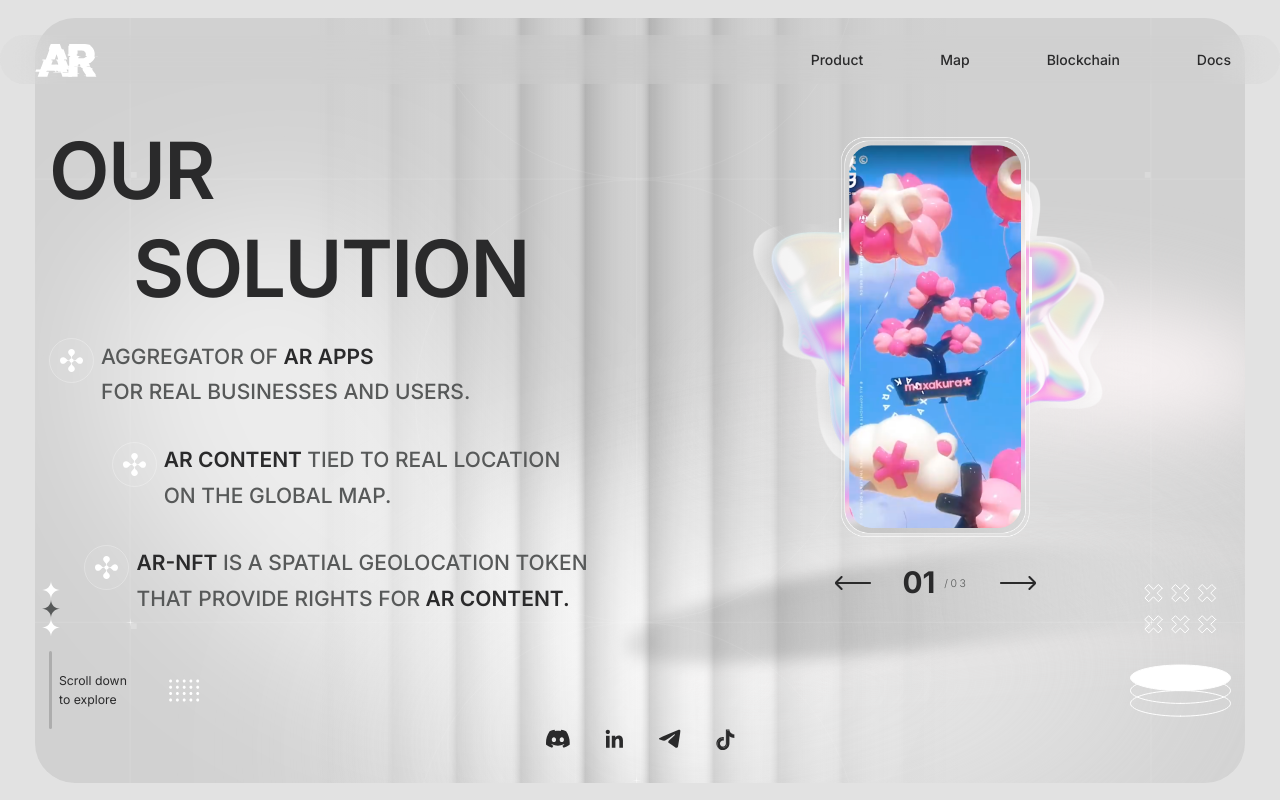
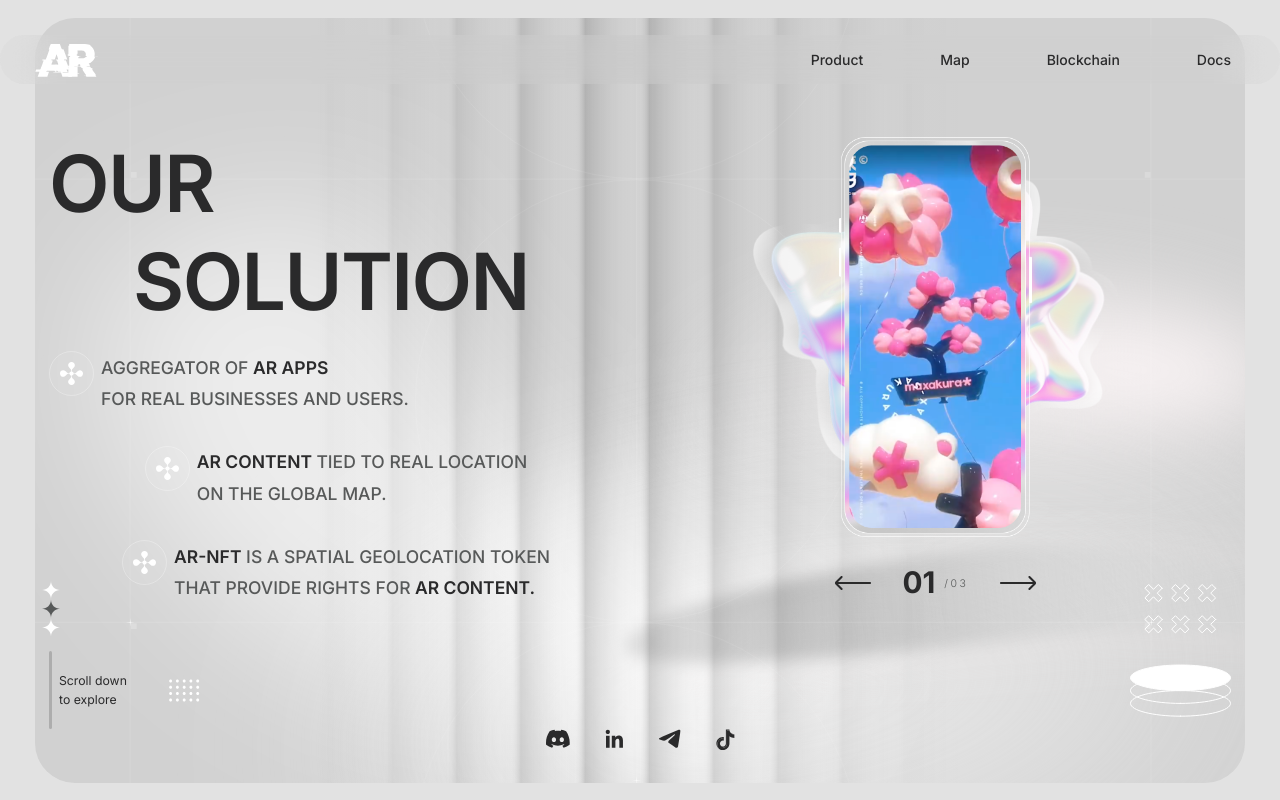
Before and after one commit to amXCVI/ar-spatially-react, a React (Vite) app: page / in a window 1280 px wide. Shown: the top 800 px of the page. Built offline with nearby package versions, Linux system fonts and the light colour scheme.

Commit message:
fix fonts on main page

```diff
--- a/src/pages/home-page/ui/sections/start-section.tsx
+++ b/src/pages/home-page/ui/sections/start-section.tsx
@@ -28,9 +28,9 @@ const StartSection = () => {
                     <div className="flex flex-col lg:max-w-prose w-full gap-4 items-start lg:gap-9 mt-6">
                         <div className="flex justify-start items-start">
                             <img src={textItemPointIcon} className="hidden lg:block mr-2" />
-                            <div className="flex flex-col regular-24 text-gray70">
+                            <div className="flex flex-col medium-20 text-gray70">
                                 <div className="my-1.5">
-                                    AGGREGATOR OF <span className="bold-24 text-gray90"> AR APPS</span>
+                                    AGGREGATOR OF <span className="bold-20 text-gray90"> AR APPS</span>
                                 </div>
                                 <span className="my-1.5">FOR REAL BUSINESSES AND USERS.</span>
                             </div>
@@ -38,9 +38,9 @@ const StartSection = () => {
 
                         <div className="flex justify-start items-start sm:mx-auto lg:ml-auto">
                             <img src={textItemPointIcon} className="hidden lg:block mr-2" />
-                            <div className="flex flex-col regular-24 text-gray70">
+                            <div className="flex flex-col medium-20 text-gray70">
                                 <div className="my-1.5">
-                                    <span className="bold-24 text-gray90">AR CONTENT </span>TIED TO REAL LOCATION
+                                    <span className="bold-20 text-gray90">AR CONTENT </span>TIED TO REAL LOCATION
                                 </div>
                                 <span className="my-1.5">ON THE GLOBAL MAP.</span>
                             </div>
@@ -49,11 +49,11 @@ const StartSection = () => {
                         <div className="flex justify-start items-start sm:ml-auto lg:mx-auto">
                             <img src={textItemPointIcon} className="hidden lg:block mr-2" />
                             <div className="flex flex-col regular-24 text-gray70">
-                                <div className="my-1.5">
-                                    <span className="bold-24 text-gray90">AR-NFT</span> IS A SPATIAL GEOLOCATION TOKEN
+                                <div className="medium-20 my-1.5">
+                                    <span className="bold-20 text-gray90">AR-NFT</span> IS A SPATIAL GEOLOCATION TOKEN
                                 </div>
-                                <span className="my-1.5">
-                                    THAT PROVIDE RIGHTS FOR<span className="bold-24 text-gray90"> AR CONTENT.</span>
+                                <span className="medium-20 my-1.5">
+                                    THAT PROVIDE RIGHTS FOR<span className="bold-20 text-gray90"> AR CONTENT.</span>
                                 </span>
                             </div>
                         </div>
```
